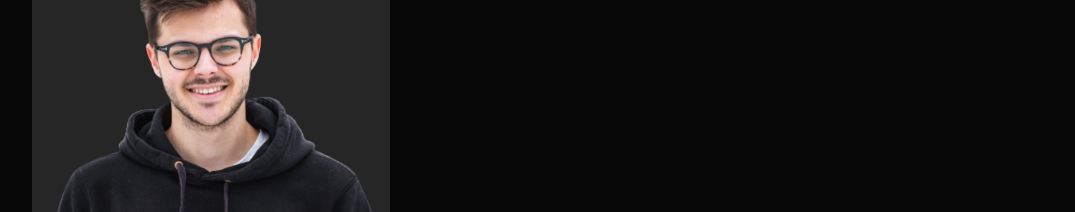
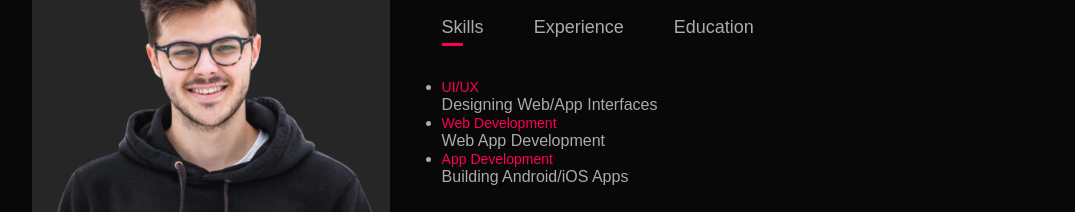
Before and after one commit to LozanoRogelio/Resume-Portfolio, a website: page index.html in a window 1280 px wide. Shown: the part 740-952 px from the top of the page, without its empty margins (96-1171 px from the left). Drawn offline with Linux system fonts and the light colour scheme.

Commit message:
Added skills section with draft template, will input information later when completely done.

```diff
--- a/css/style.css
+++ b/css/style.css
@@ -106,3 +106,41 @@ nav ul li a:hover::after {
     font-weight: 600;
     color: #fff;
 }
+
+.tab-titles {
+    display: flex;
+    margin: 20px 0 40px;
+}
+
+.tab-links {
+    margin-right: 50px;
+    font-size: 18px;
+    font-weight: 500;
+    cursor: pointer;
+    position: relative;
+}
+
+.tab-links::after {
+    content: "";
+    width: 0;
+    height: 3px;
+    background: #ff004f;
+    position: absolute;
+    left: 0;
+    bottom: -8px;
+    transition: 0.5s;
+}
+
+.tab-links.active-link::after {
+    width: 50%;
+}
+
+.tab-contents {
+    list-style: none;
+    margin: 10px 0;
+}
+
+.tab-contents ul li span {
+    color: #ff004f;
+    font-size: 14px;
+}
--- a/index.html
+++ b/index.html
@@ -34,6 +34,19 @@
             <div class="about-col-2">
                 <h1 class="about-title">About Me</h1>
                 <p>Lorem ipsum dolor sit amet, consectetur adipisicing elit. Amet commodi dolorum eligendi enim exercitationem iusto, nobis nostrum repudiandae voluptas? Accusamus autem dolor exercitationem facere id ipsam mollitia nam sint voluptate?</p>
+
+                <div class="tab-titles">
+                    <p class="tab-links active-link">Skills</p>
+                    <p class="tab-links">Experience</p>
+                    <p class="tab-links">Education</p>
+                </div>
+                <div class="tab-contents">
+                    <ul>
+                        <li><span>UI/UX</span><br>Designing Web/App Interfaces</li>
+                        <li><span>Web Development</span><br>Web App Development</li>
+                        <li><span>App Development</span><br>Building Android/iOS Apps</li>
+                    </ul>
+                </div>
             </div>
     </div>
 </div>
```
